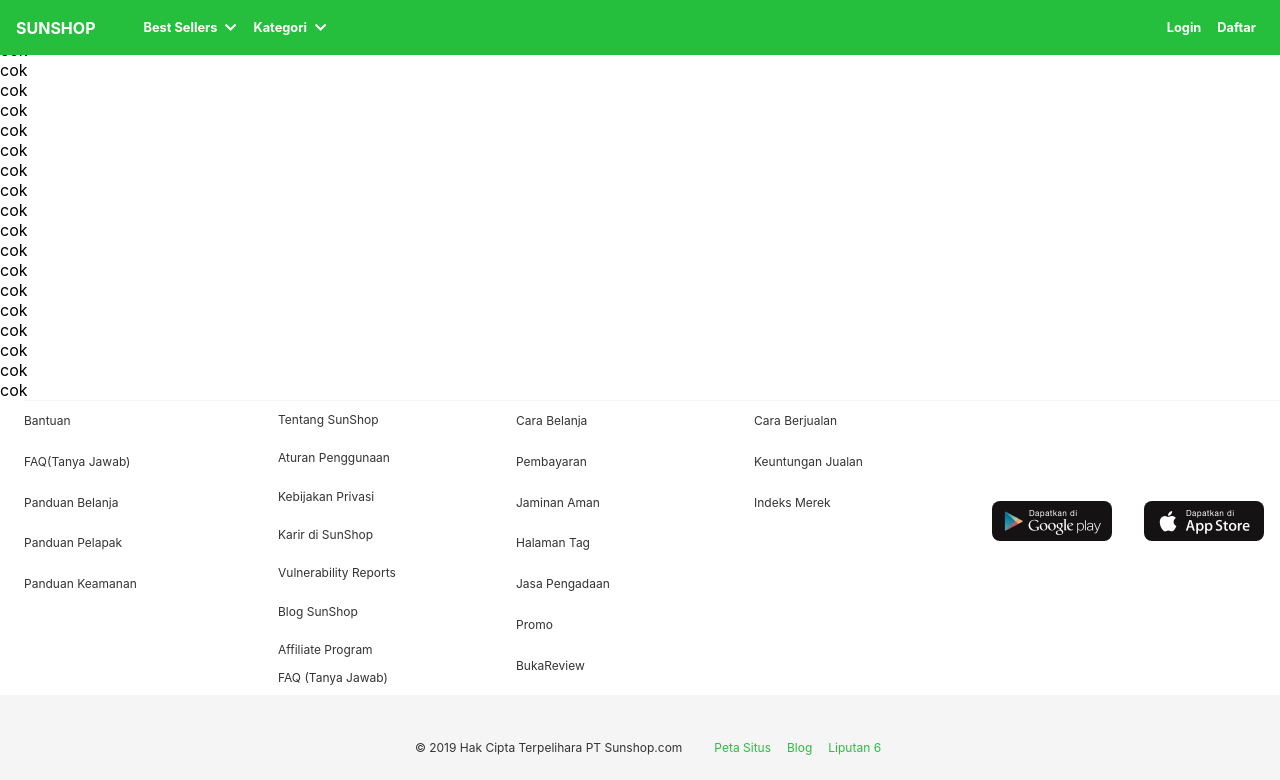
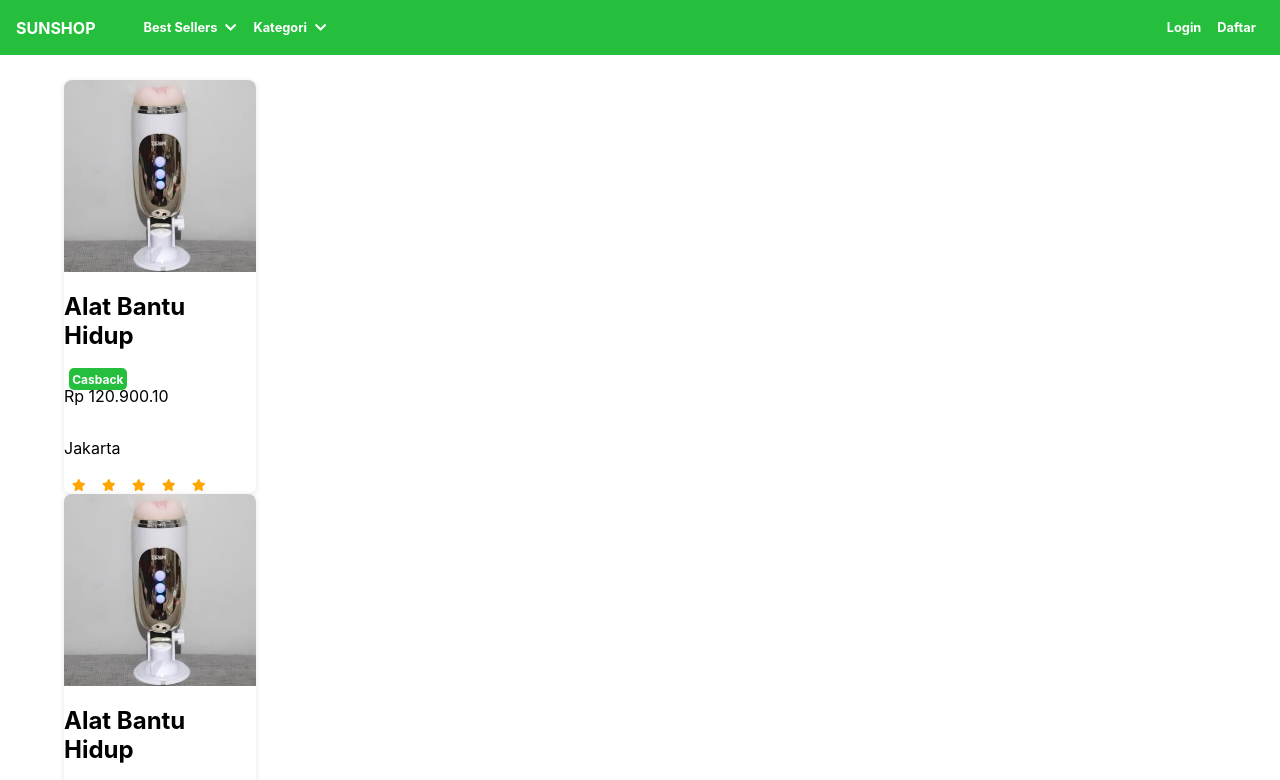
Before and after one commit to suarminrais/sunshop, a Next.js app: page / in a window 1280 px wide. Shown: the top 780 px of the page. Built offline with nearby package versions, Linux system fonts and the light colour scheme.

Commit message:
starter card

```diff
--- /dev/null
+++ b/components/product/card.component.jsx
@@ -0,0 +1,33 @@
+import React from 'react';
+import {IconWrapper} from '../navbar/navbar.styles'
+import { FontAwesomeIcon } from '@fortawesome/react-fontawesome'
+import { faStar	} from '@fortawesome/free-solid-svg-icons'
+import { Addition, CardWrapper } from './product.styles';
+
+const Card =({img, title, price, loc, rating, addition}) => {
+  let Ratings = [];
+  const Rating = ()=>{
+    for(let i = 0; i < rating; i++){
+      Ratings.push(
+        <IconWrapper>
+          <FontAwesomeIcon icon={faStar} size="xs"/>
+        </IconWrapper>
+        )
+      }
+  };
+  Rating();
+  return (
+    <>
+      <CardWrapper>
+      <img src={img} alt=""/>
+      <h2>{title}</h2>
+      <p>Rp {price}</p>
+      <p>{loc}</p>
+      <div style={{display:"flex", color:"orange"}}>{Ratings}</div>
+      {addition && <Addition>{addition}</Addition>}
+      </CardWrapper>
+    </>
+  )
+}
+
+export default Card;
--- /dev/null
+++ b/components/product/product.component.jsx
@@ -0,0 +1,46 @@
+import React from 'react'
+import Card from './card.component'
+import { Container } from './product.styles'
+
+function Products() {
+  return (
+    <>
+      <Container>
+        <Card
+          title = "Alat Bantu Hidup"
+          img = "/product/product1.jpg"
+          price = "120.900.10"
+          loc = "Jakarta"
+          rating = "5"
+          addition = "Casback"
+        />
+         <Card
+          title = "Alat Bantu Hidup"
+          img = "/product/product1.jpg"
+          price = "120.900.10"
+          loc = "Jakarta"
+          rating = "5"
+          addition = "Casback"
+        />
+         <Card
+          title = "Alat Bantu Hidup"
+          img = "/product/product1.jpg"
+          price = "120.900.10"
+          loc = "Jakarta"
+          rating = "5"
+          addition = "Casback"
+        />
+         <Card
+          title = "Alat Bantu Hidup"
+          img = "/product/product1.jpg"
+          price = "120.900.10"
+          loc = "Jakarta"
+          rating = "5"
+          addition = "Casback"
+        />
+      </Container>
+    </>
+  )
+}
+
+export default Products
--- /dev/null
+++ b/components/product/product.styles.jsx
@@ -0,0 +1,39 @@
+import styled from "styled-components"
+
+export const Container = styled.div`
+  width: 90%;
+  margin: 0 auto;
+  padding-top:5rem;
+  display:grid;
+`
+export const CardWrapper = styled.div`
+    position: relative;
+    box-shadow: 0 1px 6px 0 rgba(0,0,0,0.1);
+    border-radius: 8px;
+    display: flex;
+    flex-direction: column;
+    background: rgb(255, 255, 255) none repeat scroll 0% 0%;
+    width: calc(16.6667%);
+    box-sizing: border-box;
+    cursor: pointer;
+    overflow:hidden;
+`
+export const CardTitle = styled.div`
+  font-size: 1rem;
+  text-align: center;
+  font-weight: 500;
+  color: darkgreen;
+  margin-bottom: 0;
+  margin: .5rem 0;
+`
+export const Addition = styled.div`
+  position: absolute;
+  background: #26BF3D;
+  padding: 0.2rem;
+  border-radius: 5px;
+  color: white;
+  font-size: 12px;
+  font-weight: bold;
+  bottom: 6.5rem;
+  left: 5px;
+`
--- a/pages/index.js
+++ b/pages/index.js
@@ -1,6 +1,7 @@
 import Head from 'next/head'
-import Footer from '../components/footer.component.jsx/footer.component'
+import Footer from '../components/footer/footer.component'
 import Navbar from '../components/navbar/navbar.component'
+import Products from '../components/product/product.component'
 
 
 export default function Home() {
@@ -12,16 +13,7 @@
         <link rel="favicon" href=""/>
       </Head>
       <Navbar/>
-      <div>cok</div>
-      <div>cok</div>
-      <div>cok</div>
-      <div>cok</div>
-      <div>cok</div>
-      <div>cok</div>
-      <div>cok</div>
-      <div>cok</div>
-      <div>cok</div>
-      <div>cok</div>
+      <Products />
       <div>cok</div>
       <div>cok</div>
       <div>cok</div>
```
Also changed, not shown: components/footer/footer.component.jsx (renamed from components/footer.component.jsx/footer.component.jsx), components/footer/footer.styles.jsx (renamed from components/footer.component.jsx/footer.styles.jsx), public/product/product1.jpg (added).
